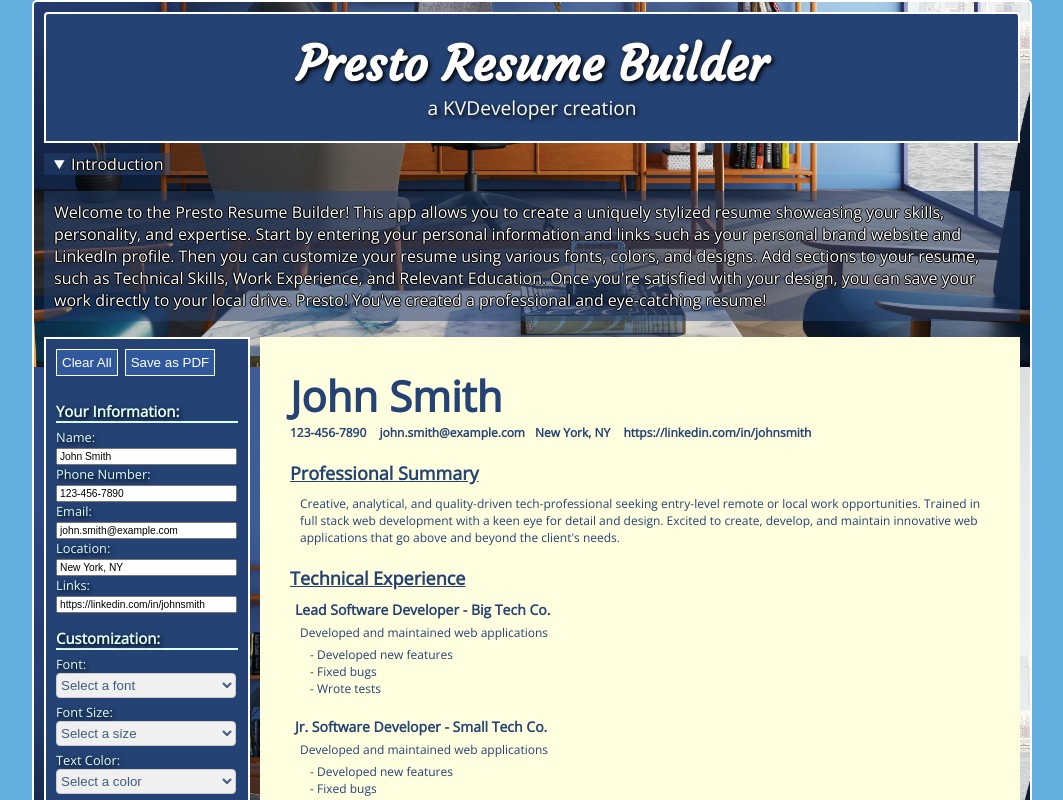
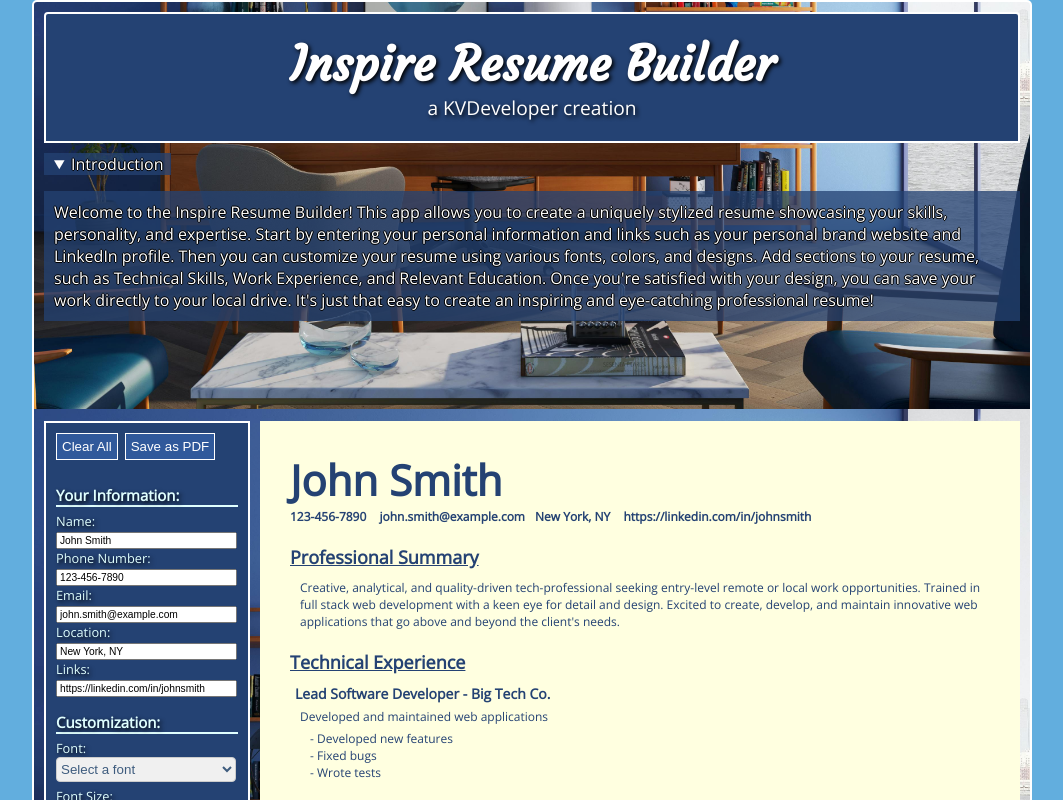
Before and after one commit to kvdcre8r/the-super-developer, a React (Create React App) app: page / in a window 1280 px wide. Shown: the top 800 px of the page, without its empty margins (108-1171 px from the left). Built offline with nearby package versions, Linux system fonts and the light colour scheme.

Commit message:
renamed project, minor design changes

```diff
--- a/package.json
+++ b/package.json
@@ -1,5 +1,5 @@
 {
-  "name": "my-resume-builder",
+  "name": "inspire-resume-builder",
   "version": "0.1.0",
   "private": true,
   "dependencies": {
--- a/public/index.html
+++ b/public/index.html
@@ -7,7 +7,7 @@
   <meta name="viewport" content="width=device-width, initial-scale=1" />
   <script src="https://cdnjs.cloudflare.com/ajax/libs/html2canvas/0.5.0-beta4/html2canvas.min.js"></script>
   <script src="https://cdnjs.cloudflare.com/ajax/libs/jspdf/2.3.1/jspdf.umd.min.js"></script>
-  <title>Presto Resume Builder</title>
+  <title>Inspire Resume Builder</title>
 </head>
 
 <body>
--- a/src/Modules/Header.js
+++ b/src/Modules/Header.js
@@ -25,7 +25,7 @@ const HeaderStyle = styled.header`
 function Header() {
   return (
     <HeaderStyle>
-      <h1>Presto Resume Builder</h1>
+      <h1>Inspire Resume Builder</h1>
       <p>a KVDeveloper creation</p>
     </HeaderStyle>
   );
--- a/src/Modules/Intro.js
+++ b/src/Modules/Intro.js
@@ -6,13 +6,14 @@ const IntroStyle = styled.div`
   text-shadow: -1px 0 black, 0 1px black, 1px 0 black, 0 -1px black;
   padding: 0px 10px;
   summary {
-    background-color: #24427381;
+    background-color: #244273c1;
     width: 12%;
     padding-left: 10px;
   }
   p {
-    background-color: #24427381;
+    background-color: #244273c1;
     padding: 10px;
+    margin-bottom: 100px;
   }
 `;
 
@@ -22,15 +23,15 @@ function Intro() {
       <details open>
         <summary>Introduction</summary>
         <p>
-          Welcome to the Presto Resume Builder! This app allows you to create a
+          Welcome to the Inspire Resume Builder! This app allows you to create a
           uniquely stylized resume showcasing your skills, personality, and
           expertise. Start by entering your personal information and links such
           as your personal brand website and LinkedIn profile. Then you can
           customize your resume using various fonts, colors, and designs. Add
           sections to your resume, such as Technical Skills, Work Experience,
           and Relevant Education. Once you're satisfied with your design, you
-          can save your work directly to your local drive. Presto! You've
-          created a professional and eye-catching resume!
+          can save your work directly to your local drive. It's just that easy
+          to create an inspiring and eye-catching professional resume!
         </p>
       </details>
     </IntroStyle>
--- a/src/Modules/MainContent.style.js
+++ b/src/Modules/MainContent.style.js
@@ -1,15 +1,9 @@
 import styled from "styled-components";
 
 export const MainStyle = styled.div`
-  font-family: arial;
   margin: 10px;
-  color: black;
   display: flex;
   flex-direction: row;
-
-  h1 {
-    font-size: 3.5em;
-  }
 
   @media screen and (max-width: 600px) {
     flex-direction: column;
@@ -39,22 +33,18 @@ export const FormStyle = styled.div`
   p {
     margin: 0px;
   }
-
   h3 {
     border-bottom: 2px solid lightcyan;
     margin-bottom: 5px;
     margin-right: 10px;
   }
-
   .resume-section {
     padding-bottom: 20px;
   }
-
   input {
     font-size: 0.8em;
     width: 90%;
   }
-
   textarea {
     font-size: 1em;
     width: 91%;
@@ -75,16 +65,6 @@ export const FormStyle = styled.div`
     }
   }
 
-  .top-buttons {
-    top: 0;
-    left: 0;
-    right: 0;
-    overflow: hidden;
-    position: sticky;
-    background-color: #244273;
-    padding-bottom: 10px;
-  }
-
   button {
     background-color: #30599b;
     color: white;
@@ -97,12 +77,22 @@ export const FormStyle = styled.div`
       background-color: #1c3359;
     }
   }
+
+  .top-buttons {
+    top: 0;
+    left: 0;
+    right: 0;
+    overflow: hidden;
+    position: sticky;
+    background-color: #244273;
+    padding-bottom: 10px;
+  }
 `;
 
 const Container = styled.div`
   box-sizing: border-box;
   background-color: #30599b;
-  background-image: url('../../assets/blue-office-background.jpg');
+  background-image: url("../../assets/blue-office-background.jpg");
   background-position: center;
   background-size: contain;
   border: 2px solid white;
--- a/src/Modules/Output.js
+++ b/src/Modules/Output.js
@@ -6,7 +6,9 @@ const CustomStyle = styled.div`
   size: A4;
   width: 700px;
   height: 1000px;
+
   h1 {
+    font-size: 3.5em;
     margin: 0px;
   }
   h2 {
@@ -34,12 +36,12 @@ const CustomStyle = styled.div`
 `;
 
 const TargetComponentWrapper = styled.div`
+  box-sizing: border-box;
   padding: 10px 10px 24px 10px;
   background-color: ${(props) => props.color || "lightyellow"};
   color: ${(props) => props.color || "#244273"};
   font-family: ${(props) => props.font || "open-sans"};
   font-size: ${(props) => props.size || "12px"};
-  box-sizing: border-box;
 `;
 
 const CustomResume = ({
@@ -74,9 +76,9 @@ const CustomResume = ({
 const TargetComponent = React.forwardRef((props, ref) => {
   return (
     <TargetComponentWrapper ref={ref} color={props.bgcolor}>
-      {" "}
-      <CustomResume {...props} />{" "}
+      <CustomResume {...props} />
     </TargetComponentWrapper>
   );
 });
+
 export default TargetComponent;
```
